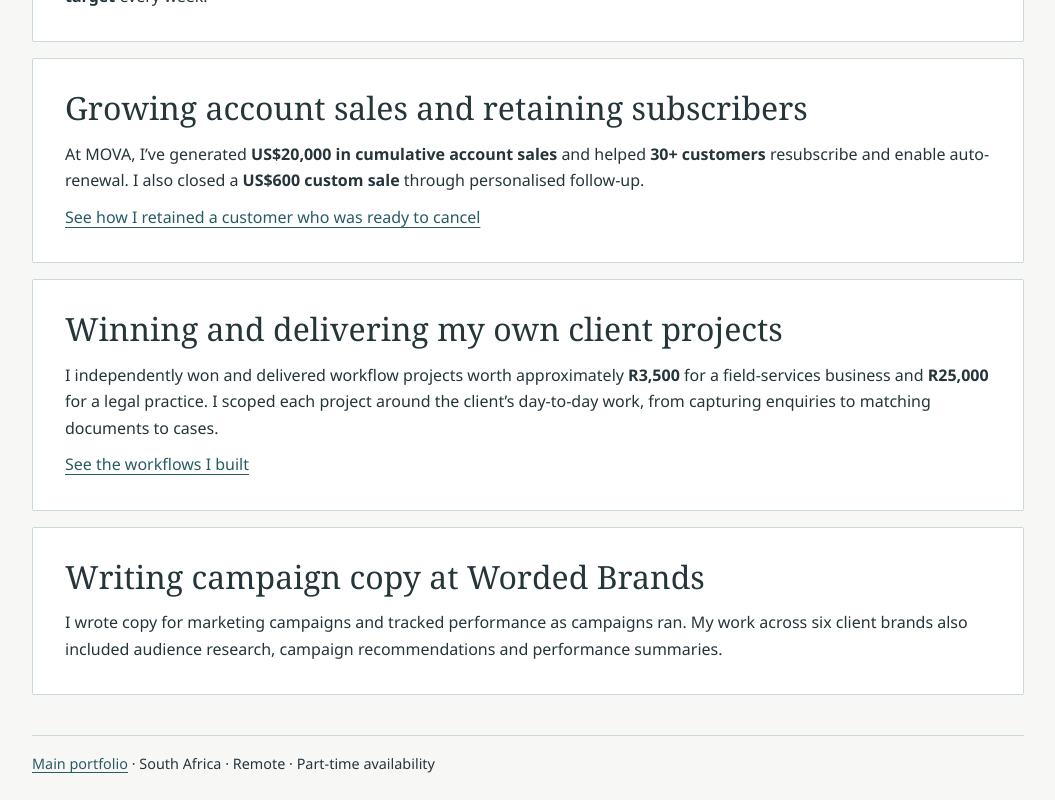
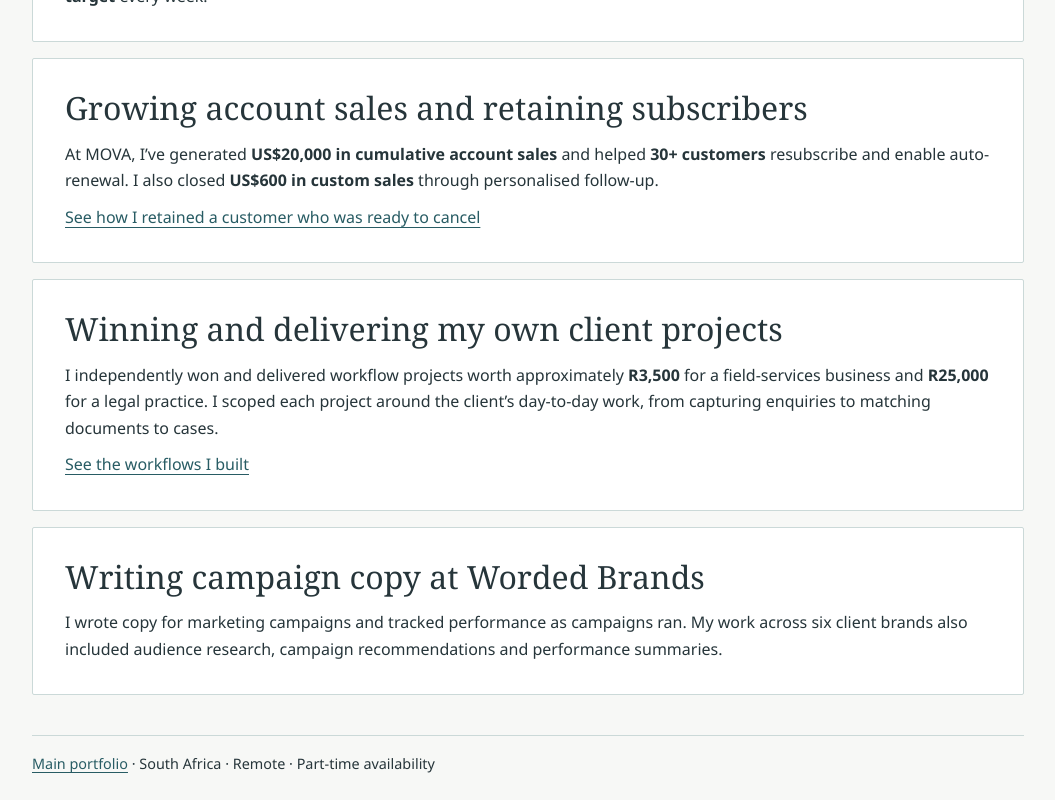
Before and after one commit to leannekh93/Leanne-Khan-Portfolio, a plain HTML site: page career/sales-revenue.html in a window 1280 px wide. Shown: the part 983-1783 px from the top of the page, without its empty margins (112-1167 px from the left). Drawn offline with Linux system fonts and the light colour scheme.

Commit message:
Clarify cumulative custom sales figure

```diff
--- a/career/sales-revenue.html
+++ b/career/sales-revenue.html
@@ -14,7 +14,7 @@
     </article>
     <article class="case-card">
       <h3>Growing account sales and retaining subscribers</h3>
-      <p>At MOVA, I’ve generated <strong>US$20,000 in cumulative account sales</strong> and helped <strong>30+ customers</strong> resubscribe and enable auto-renewal. I also closed a <strong>US$600 custom sale</strong> through personalised follow-up.</p>
+      <p>At MOVA, I’ve generated <strong>US$20,000 in cumulative account sales</strong> and helped <strong>30+ customers</strong> resubscribe and enable auto-renewal. I also closed <strong>US$600 in custom sales</strong> through personalised follow-up.</p>
       <p><a href="customer-support.html#chargeback">See how I retained a customer who was ready to cancel</a></p>
     </article>
     <article class="case-card">
```
